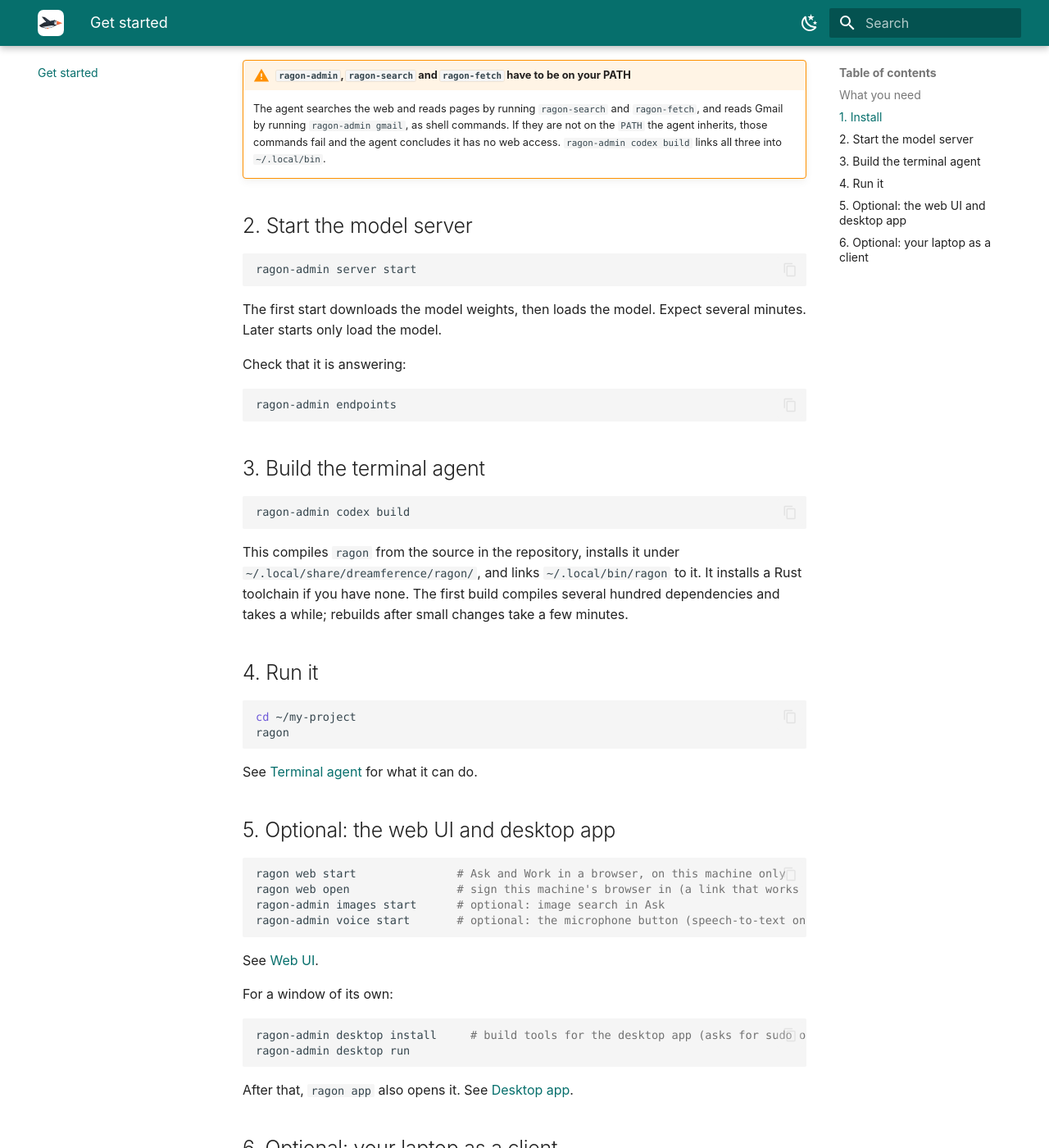
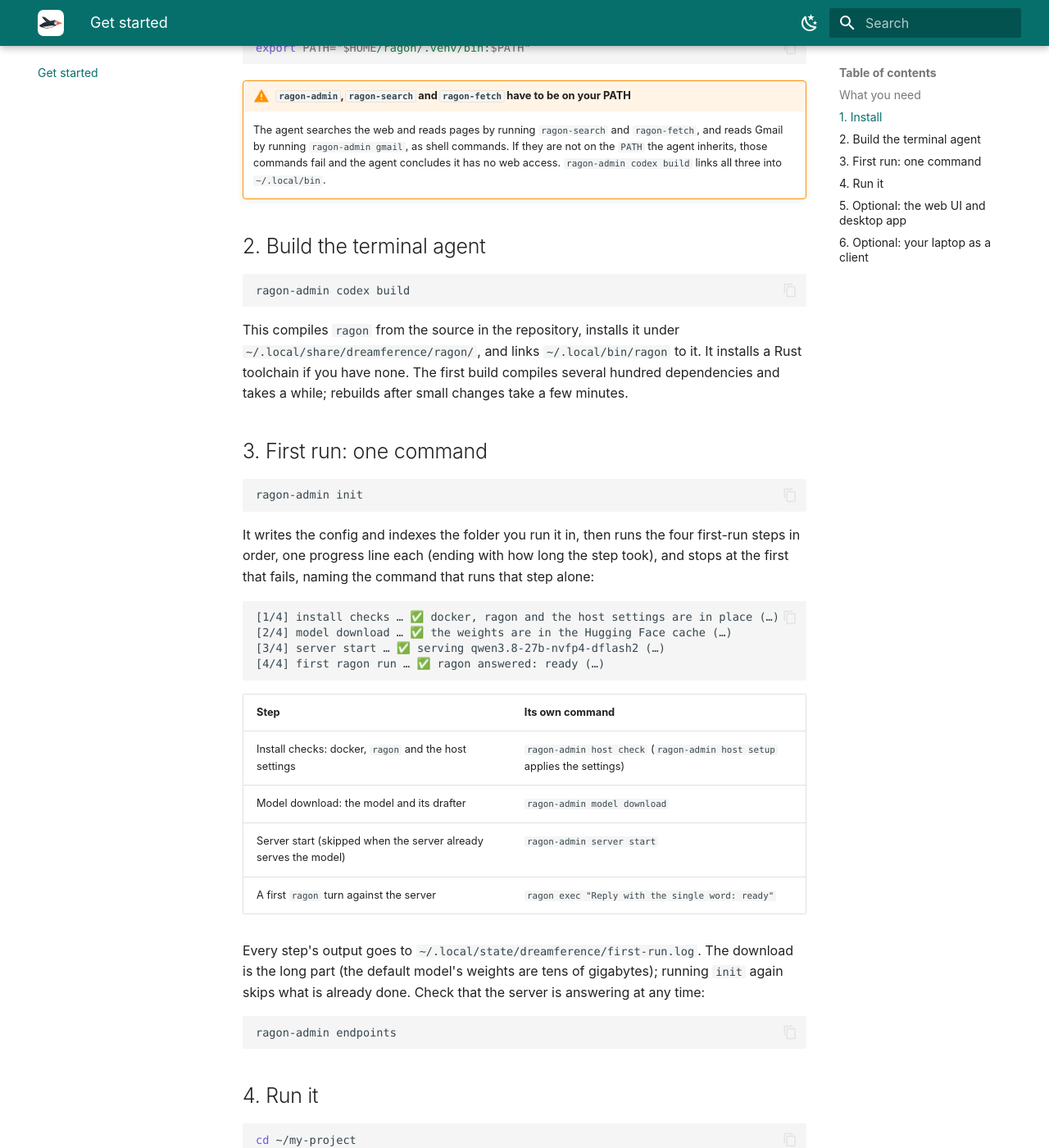
Before and after one commit to dreamference/ragon, an MkDocs documentation site: the page built from docs/getting-started.md, in a window 1280 px wide and 1400 px high, scrolled down 1214 px. Shown: the whole window at 82% size. Built offline with MkDocs 1.6.1 and Material for MkDocs 9.7.7, drawn with Linux system fonts in a browser that asks for light colours; some of the changed text lies outside the part shown.

Commit message:
docs: the first run is ragon-admin init
Getting started builds ragon first, then shows the one command with its
four steps and the command each step is on its own; the CLI spec's init
behaviour and the admin reference follow.

Ragon-Tokens: 0

````diff
--- a/docs/getting-started.md
+++ b/docs/getting-started.md
@@ -26,7 +26,7 @@
   with bubblewrap and Avahi, among what to install.
 - **Python 3** (Ragon is developed on 3.12) and **Git**.
 - **Disk space for model weights.** The default model's weights are tens of gigabytes, downloaded
-  from Hugging Face the first time the server starts.
+  from Hugging Face by the first run (`ragon-admin init`) or the first `server start`.
 - **Swap and an out-of-memory guard.** `ragon-admin server start` checks the host before loading a
   model and explains any setting it wants changed (swap, `sysctl` values, `earlyoom` or
   `systemd-oomd`). See [Architecture](architecture.md#keeping-the-host-alive).
@@ -52,22 +52,7 @@ export PATH="$HOME/ragon/.venv/bin:$PATH"
     the agent inherits, those commands fail and the agent concludes it has no web access.
     `ragon-admin codex build` links all three into `~/.local/bin`.
 
-## 2. Start the model server
-
-```bash
-ragon-admin server start
-```
-
-The first start downloads the model weights, then loads the model. Expect several minutes. Later
-starts only load the model.
-
-Check that it is answering:
-
-```bash
-ragon-admin endpoints
-```
-
-## 3. Build the terminal agent
+## 2. Build the terminal agent
 
 ```bash
 ragon-admin codex build
@@ -77,6 +62,38 @@ This compiles `ragon` from the source in the repository, installs it
 under `~/.local/share/dreamference/ragon/`, and links `~/.local/bin/ragon` to it. It installs a
 Rust toolchain if you have none. The first build compiles several hundred dependencies and takes a
 while; rebuilds after small changes take a few minutes.
+
+## 3. First run: one command
+
+```bash
+ragon-admin init
+```
+
+It writes the config and indexes the folder you run it in, then runs the four first-run steps in
+order, one progress line each (ending with how long the step took), and stops at the first that
+fails, naming the command that runs that step alone:
+
+```text
+[1/4] install checks … ✅ docker, ragon and the host settings are in place (…)
+[2/4] model download … ✅ the weights are in the Hugging Face cache (…)
+[3/4] server start … ✅ serving qwen3.8-27b-nvfp4-dflash2 (…)
+[4/4] first ragon run … ✅ ragon answered: ready (…)
+```
+
+| Step | Its own command |
+|---|---|
+| Install checks: docker, `ragon` and the host settings | `ragon-admin host check` (`ragon-admin host setup` applies the settings) |
+| Model download: the model and its drafter | `ragon-admin model download` |
+| Server start (skipped when the server already serves the model) | `ragon-admin server start` |
+| A first `ragon` turn against the server | `ragon exec "Reply with the single word: ready"` |
+
+Every step's output goes to `~/.local/state/dreamference/first-run.log`. The download is the long
+part (the default model's weights are tens of gigabytes); running `init` again skips what is
+already done. Check that the server is answering at any time:
+
+```bash
+ragon-admin endpoints
+```
 
 ## 4. Run it
 
````
Also changed, not shown: docs/admin.md (+1 -1 lines), specs/DREAMFERENCE_CLI.md (+9 -4 lines).
